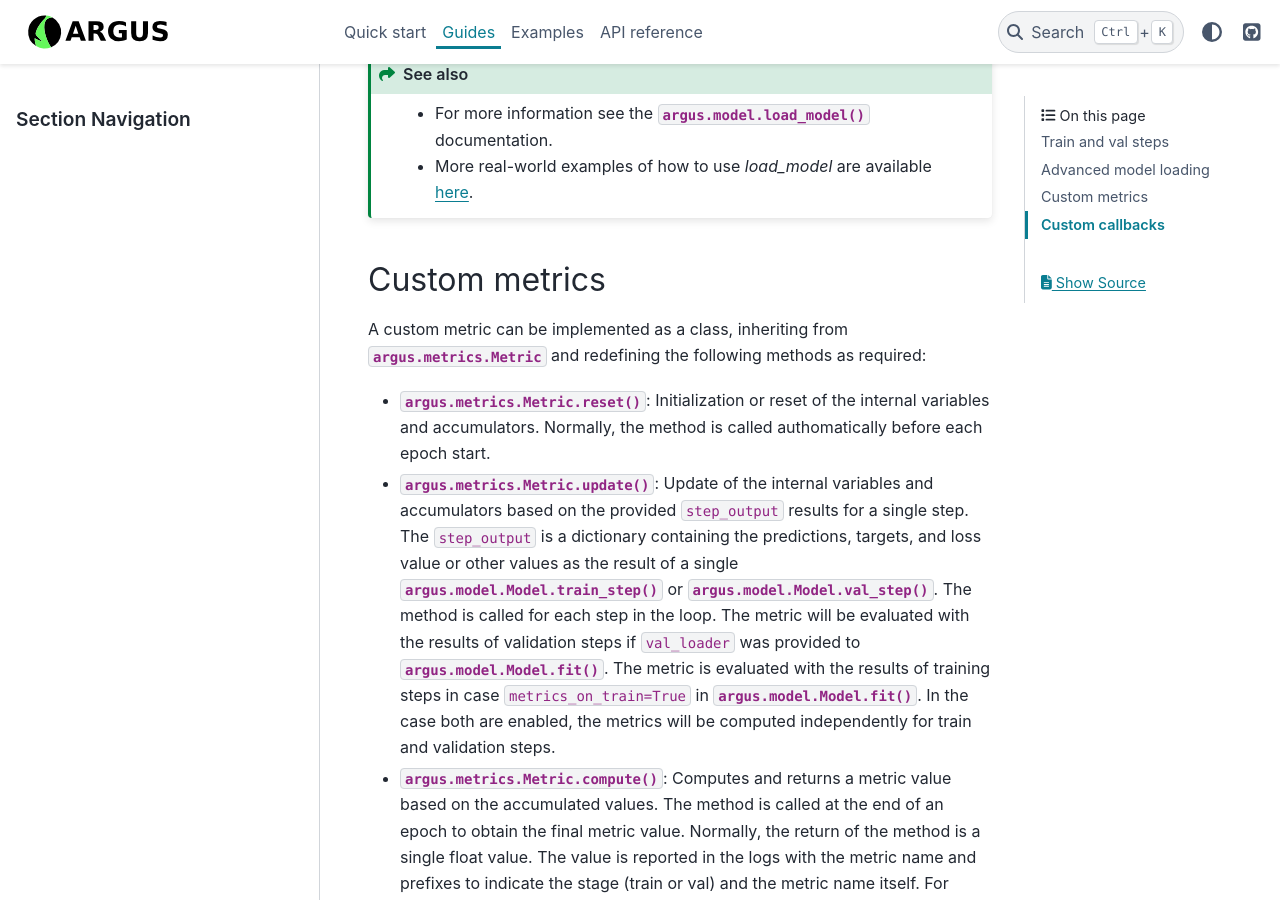
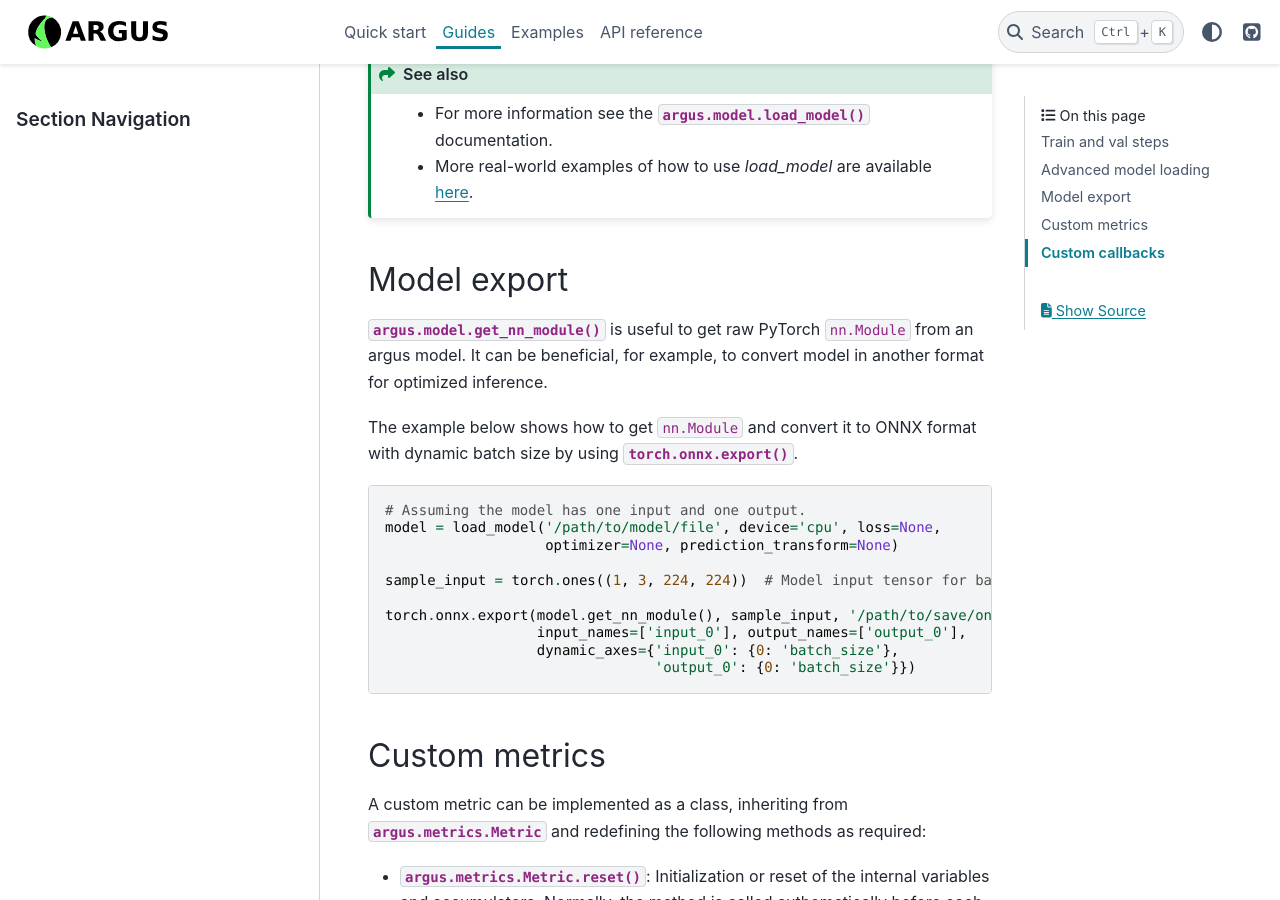
Before and after one commit to lRomul/argus, a Sphinx documentation site: the page built from docs/source/guides.rst, in a window 1280 px wide and 900 px high, scrolled down 5689 px. Built offline with Sphinx 7.4.7 and the PyData theme 0.15.4, drawn with Linux system fonts in a browser that asks for light colours.

Commit message:
docs: Add model export example

```diff
--- a/docs/source/guides.rst
+++ b/docs/source/guides.rst
@@ -233,7 +233,7 @@ However, the model loading process may require customizations; some cases are pr
 
 5. Model import.
     In cases where it is required to load a model that is not a typical PyTorch argus model,
-    which cannot be loaded with :meth:`torch.load`, for example, when the model was trained
+    which cannot be loaded with :func:`torch.load`, for example, when the model was trained
     using another framework or saved in a different format, one can implement a converter
     loading function that takes the path to the model file as input, reads the file and converts
     it to an appropriate state dictionary. The function should then be passed to
@@ -244,6 +244,29 @@ However, the model loading process may require customizations; some cases are pr
     * More real-world examples of how to use `load_model` are available
       `here <https://github.com/lRomul/argus/blob/master/examples/load_model.py>`_.
 
+.. _model_export:
+
+Model export
+------------
+
+:meth:`argus.model.get_nn_module` is useful to get raw PyTorch ``nn.Module`` from an argus model.
+It can be beneficial, for example, to convert model in another format for optimized inference.
+
+The example below shows how to get ``nn.Module`` and convert it to ONNX format with
+dynamic batch size by using :func:`torch.onnx.export`.
+
+.. code:: python
+
+    # Assuming the model has one input and one output.
+    model = load_model('/path/to/model/file', device='cpu', loss=None,
+                       optimizer=None, prediction_transform=None)
+
+    sample_input = torch.ones((1, 3, 224, 224))  # Model input tensor for batch_size=1
+
+    torch.onnx.export(model.get_nn_module(), sample_input, '/path/to/save/onnx/file',
+                      input_names=['input_0'], output_names=['output_0'],
+                      dynamic_axes={'input_0': {0: 'batch_size'},
+                                    'output_0': {0: 'batch_size'}})
 
 .. _custom_metrics:
 
```
